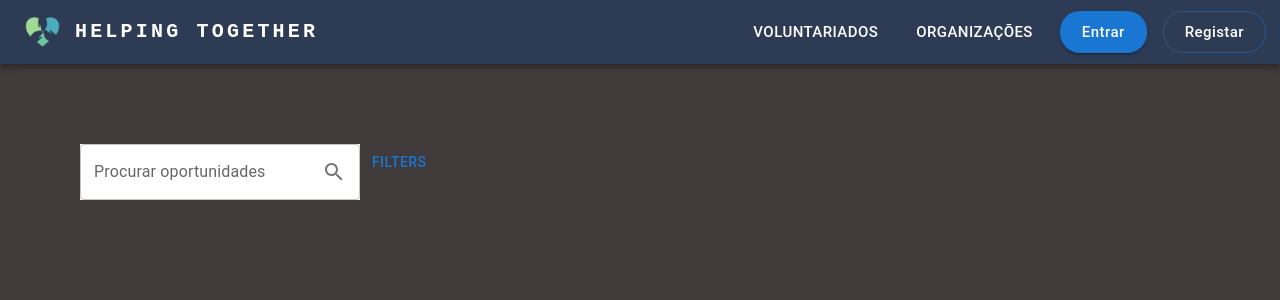
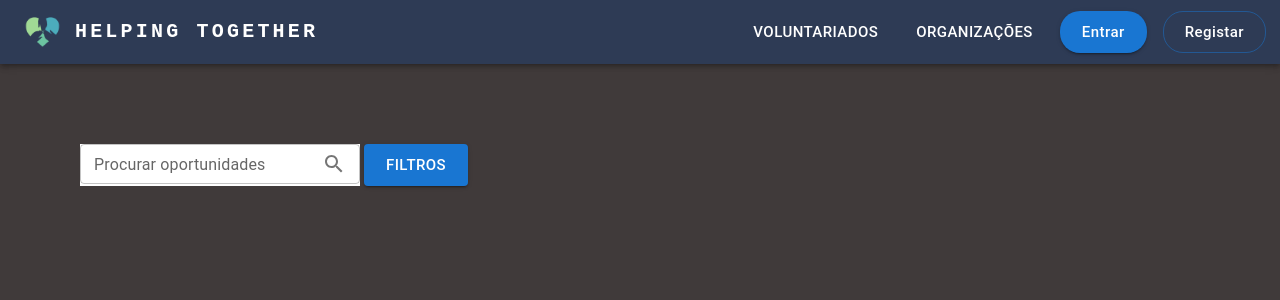
Before and after one commit to AfonsoBatista7/HelpingTogether, a React (Create React App) app: page / in a window 1280 px wide. Shown: the top 300 px of the page. Built offline with nearby package versions, Linux system fonts and the light colour scheme.

Commit message:
Complete-er search UI
Added correct submenu items. Modified look a bit. Cleaned up code.

```diff
--- a/src/components/search/FilterMain.js
+++ b/src/components/search/FilterMain.js
@@ -4,6 +4,7 @@ import {
   Menu
 } from "@mui/material";
 import SubFilter from './SubFilter';
+import style from "./search.module.css";
 
 const FilterMain = () => {
     const [anchorElFilter, setAnchorElFilter] = useState(null);
@@ -15,33 +16,6 @@ const FilterMain = () => {
         setAnchorElFilter(null);
     };
 
-    const [anchorElTypeFilter, setAnchorElTypeFilter] = useState(null);
-    const openTypeFilter = Boolean(anchorElTypeFilter);
-    const handleTypeFilterOpen = (event) => {
-        setAnchorElTypeFilter(event.currentTarget);
-    };
-    const handleTypeFilterClose = (event) => {
-        setAnchorElTypeFilter(null);
-    };
-
-/*     const [anchorElRegionFilter, setAnchorElRegionFilter] = useState(null);
-    const openRegionFilter = Boolean(anchorElRegionFilter);
-    const handleRegionFilterOpen = (event) => {
-        setAnchorElRegionFilter(event.currentTarget);
-    };
-    const handleRegionFilterClose = (event) => {
-        setAnchorElRegionFilter(null);
-    };
-
-    const [anchorElDurationFilter, setAnchorElDurationFilter] = useState(null);
-    const openDurationFilter = Boolean(anchorElDurationFilter);
-    const handleDurationFilterOpen = (event) => {
-        setAnchorElDurationFilter(event.currentTarget);
-    };
-    const handleDurationFilterClose = (event) => {
-        setAnchorElDurationFilter(null);
-    }; */
-
     const filters = {
         Tipo: ['Natureza', 'Animais', 'Poluição', 'Comunidade', 'Gastronomia', 'Saúde'],
         Região: ['Norte', 'Centro', 'Alentejo', 'Área Metropolitana Lisboa', 'Algarve', 'Açores', 'Madeira'],
@@ -50,12 +24,14 @@ const FilterMain = () => {
   return (
     <div>
         <Button
-        id="filter-button"
+        id="filter-button" className={style.filterButton}
         aria-controls={openFilter ? 'filter-menu' : undefined}
         aria-haspopup="true"
         aria-expanded={openFilter ? 'true' : undefined}
         onClick={handleClick}
-        >Filters</Button>
+        variant="contained"
+        size="large"
+        >Filtros</Button>
 
         <Menu
             id="filter-menu"
@@ -67,7 +43,7 @@ const FilterMain = () => {
             }}
             >
             {Object.keys(filters).map((filter) => (
-               <SubFilter filter={filter}></SubFilter>
+               <SubFilter filter={filter} items={filters[filter]}></SubFilter>
             ))}
             </Menu>
     </div>
--- a/src/components/search/SearchBar.js
+++ b/src/components/search/SearchBar.js
@@ -9,24 +9,14 @@ import {
   Typography
 } from "@mui/material";
 import SearchIcon from '@mui/icons-material/Search';
-//import style from "./search.module.css";
 import FilterMain from "./FilterMain";
+import style from "./search.module.css";
 
-/*const filterTypes = {
-  Natureza: filterTypeNature,
-  Animais: filterTypeAnimals,
-  Poluição: filterTypePollution,
-  Comunidade: filterTypeCommunity,
-  Gastronomia: filterTypeGastronomy,
-  Saúde: filterTypeHealth
-} */
-
-// split later?
 const SearchBar = () => {
   return (
     <div>
         <Stack direction="row" spacing={0.5} sx={{marginLeft:10, marginTop:10}}>
-          <TextField id="" label="Procurar oportunidades" variant="outlined" sx={{backgroundColor:'white'}}
+          <TextField id="" label="Procurar oportunidades" variant="outlined" size="small" className={style.searchBar}
             InputProps={{
               endAdornment: (
                 <InputAdornment position="end">
@@ -39,51 +29,5 @@ const SearchBar = () => {
     </div>
   )
 }
-/*
-import * as React from 'react';
-import Box from '@mui/material/Box';
-import Input from '@mui/material/Input';
-import InputLabel from '@mui/material/InputLabel';
-import InputAdornment from '@mui/material/InputAdornment';
-import FormControl from '@mui/material/FormControl';
-import TextField from '@mui/material/TextField';
-import AccountCircle from '@mui/icons-material/AccountCircle';
-
-export default function InputWithIcon() {
-  return (
-    <Box sx={{ '& > :not(style)': { m: 1 } }}>
-      <FormControl variant="standard">
-        <InputLabel htmlFor="input-with-icon-adornment">
-          With a start adornment
-        </InputLabel>
-        <Input
-          id="input-with-icon-adornment"
-          startAdornment={
-            <InputAdornment position="start">
-              <AccountCircle />
-            </InputAdornment>
-          }
-        />
-      </FormControl>
-      <TextField
-        id="input-with-icon-textfield"
-        label="TextField"
-        InputProps={{
-          startAdornment: (
-            <InputAdornment position="start">
-              <AccountCircle />
-            </InputAdornment>
-          ),
-        }}
-        variant="standard"
-      />
-      <Box sx={{ display: 'flex', alignItems: 'flex-end' }}>
-        <AccountCircle sx={{ color: 'action.active', mr: 1, my: 0.5 }} />
-        <TextField id="input-with-sx" label="With sx" variant="standard" />
-      </Box>
-    </Box>
-  );
-}*/
-
 
 export default SearchBar
--- a/src/components/search/SubFilter.js
+++ b/src/components/search/SubFilter.js
@@ -11,13 +11,13 @@ const SubFilter = (props) => {
     const handleFilterOpen = (event) => {
         setAnchorElFilter(event.currentTarget);
     };
-    const handleFilterClose = (event) => {
+    const handleFilterClose = () => {
         setAnchorElFilter(null);
     };
 
     return (
         <div>
-        <MenuItem key={props.filter} onClick={handleFilterOpen}    // make separate components for these submenus
+        <MenuItem key={props.filter} onClick={handleFilterOpen}
             id={props.filter+"-filter-menu-option"}
             aria-haspopup="true">
             <Typography textAlign="left">
@@ -38,9 +38,9 @@ const SubFilter = (props) => {
         open={open}
         onClose={handleFilterClose}
         >
-        <MenuItem onClick={handleFilterClose}>Tipos2</MenuItem>
-        <MenuItem onClick={handleFilterClose}>Região2</MenuItem>
-        <MenuItem onClick={handleFilterClose}>Duração2</MenuItem>
+        {Object.keys(props.items).map((item) => (
+            <MenuItem onClick={handleFilterClose}>{props.items[item]}</MenuItem>
+        ))}
         </Menu>
         </div>
   )
--- a/src/components/search/search.module.css
+++ b/src/components/search/search.module.css
@@ -2,4 +2,10 @@
     position: relative;
     left: 50;
     margin-left: 100px;
+    background-color: white;
 }
+
+.filterButton {
+    text-transform: none;
+    border-radius: 20px;
+}
```
